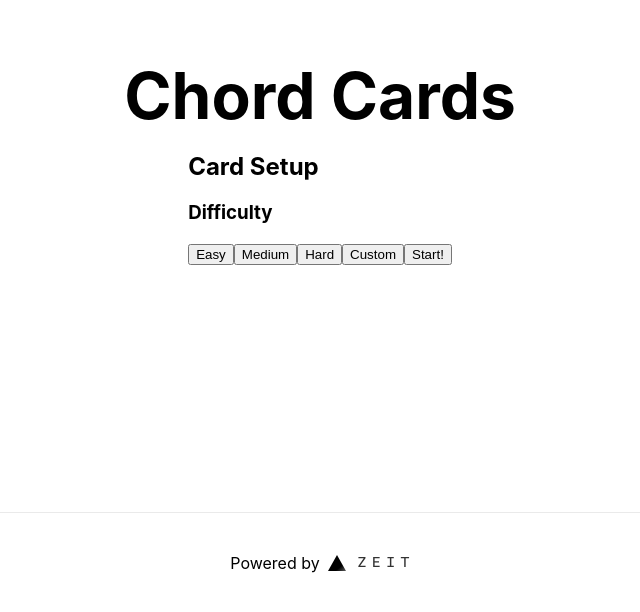
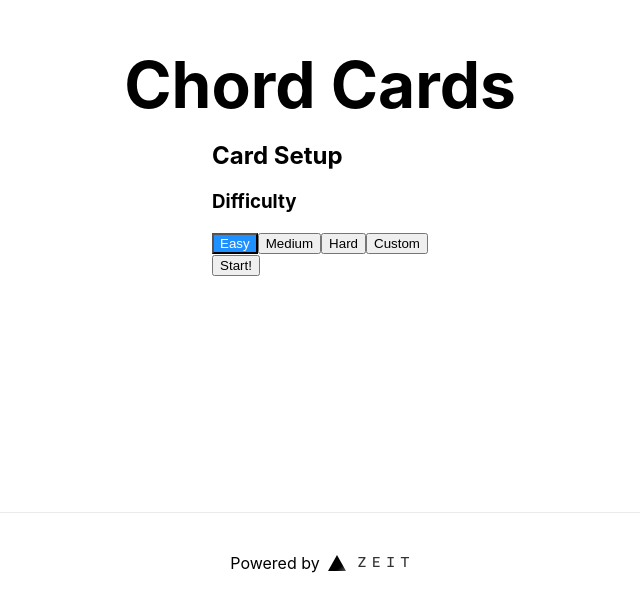
Before and after one commit to ayoon212/chord-cards, a Next.js app: page / in a window 1280 px wide. Shown: the part 188-800 px from the top of the page, without its empty margins (320-960 px from the left). Built offline with nearby package versions, Linux system fonts and the light colour scheme.

Commit message:
Add difficulty switching with basic styles

```diff
--- a/components/card-setup.js
+++ b/components/card-setup.js
@@ -1,13 +1,36 @@
-import { useState } from 'react';
+/** @jsx jsx */
+import { css, jsx } from '@emotion/core';
+
+const buttonStyle = css`
+
+`;
+const activeButtonStyle = css`
+  background-color: dodgerblue;
+  color: white;
+`;
+
+const buttons = [
+  { value: 'easy', label: 'Easy' },
+  { value: 'medium', label: 'Medium' },
+  { value: 'hard', label: 'Hard' },
+  { value: 'custom', label: 'Custom' }
+]
 
 export const CardSetup = ({ difficulty, setDifficulty, startCardPlay }) => (
   <section>
     <h2>Card Setup</h2>
-    <h3>Difficulty</h3>
-    <button onClick={setDifficulty('easy')}>Easy</button>
-    <button onClick={setDifficulty('easy')}>Medium</button>
-    <button onClick={setDifficulty('easy')}>Hard</button>
-    <button onClick={setDifficulty('easy')}>Custom</button>
+    <div>
+      <h3>Difficulty</h3>
+      {buttons.map(button => (
+        <button
+          key={button.value}
+          onClick={() => setDifficulty(button.value)}
+          css={[
+            buttonStyle,
+            difficulty === button.value ? activeButtonStyle : null
+          ]}>{button.label}</button>
+      ))}
+    </div>
     <button onClick={startCardPlay}>Start!</button>
   </section>
 );
```
